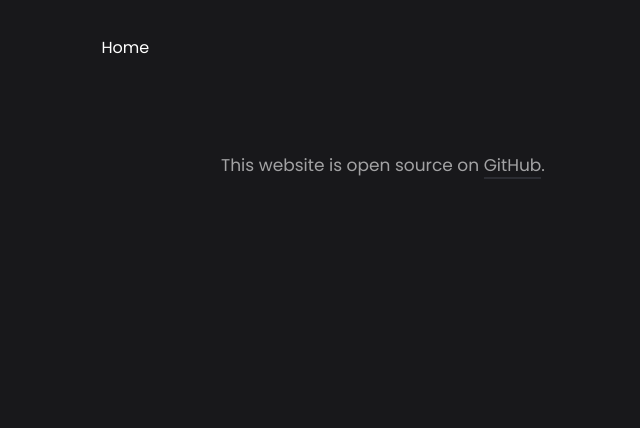
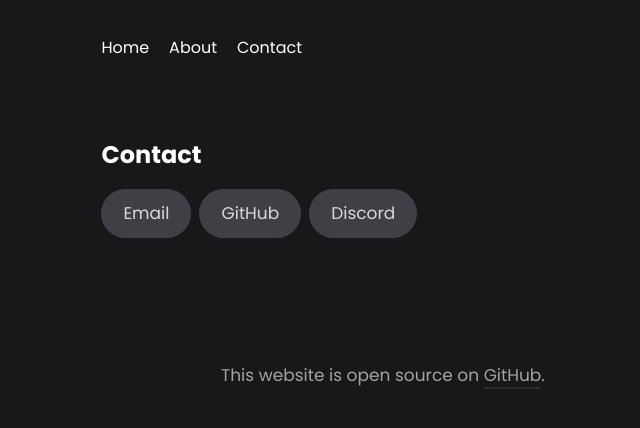
Before and after one commit to elevenski/personal-website, a Nuxt app: page /contact in a window 1280 px wide. Shown: the top 428 px of the page, without its empty margins (257-897 px from the left). Built offline with nearby package versions, Linux system fonts and the light colour scheme.

Commit message:
Add files via upload

```diff
--- a/assets/css/main.css
+++ b/assets/css/main.css
@@ -87,18 +87,18 @@ a:hover {
     display: inline-block;
 }
 
-.aboutBtn {
+.generalBtn {
     background: var(--secondary-background-color);
     display: inline-block;
     transition: all 0.1s linear
 }
 
-.aboutBtn:hover {
+.generalBtn:hover {
     background: var(--tertiary-background-color);
     transition: all 0.1s linear
 }
 
-.aboutBtnText {
+.generalBtnText {
     margin: 0px 10px 0px 10px
 }
 
--- a/components/About.vue
+++ b/components/About.vue
@@ -1,12 +1,31 @@
 <template>
 <div class="about padding section">
-<p class="boldText"><b>Hi, I’m Eleven 👋</b><br>Self taught Full-stack web developer.</p>
-<p class="normalText opacity-60 mt-4">I’m currently working as a full-stack web developer for <a href="https://www.orcsan.eu.org" target="_blank" class="border-gray-500 border-b-2 border-opacity-40 hover:border-opacity-70">Orcsan</a>.</p>
-<p class="normalText opacity-60 mt-4">I’m a 16 years old Self taught Full-stack web developer in <a href="https://www.google.com/search?q=turkey" target="_blank" class="border-gray-500 border-b-2 border-opacity-40 hover:border-opacity-70">Turkey</a>, I usually make and share open-source projects. Also share all my open-source projects on GitHub.</p>
-<div class="aboutBtns mt-5">
-<a href="mailto:elevenvac@pm.me" class="aboutBtn rounded-full mr-2"><p class="aboutBtnText p-3 smallText opacity-80">Email</p></a>
-<a href="https://github.com/elevenvac" target="_blank" class="aboutBtn rounded-full mr-2"><p class="aboutBtnText p-3 smallText opacity-80">GitHub</p></a>
-<a href="https://discord.gg/uhwjhWryND" target="_blank" class="aboutBtn rounded-full"><p class="aboutBtnText p-3 smallText opacity-80">Discord</p></a>
+<center>
+<img class="rounded-full" width="140" src="niceAvatar.png" draggable="false">
+</center>
+<div id="aboutComps" class="mt-6">
+<p class="boldText"><b>More about me</b></p>
+<p class="normalText opacity-60 mt-4">I am Alper "Eleven" Ince, a self taught full-stack web developer based in <a href="https://www.google.com/search?q=turkey" target="_blank" class="border-gray-500 border-b-2 border-opacity-40 hover:border-opacity-70">Turkey</a>.</p>
+<p class="normalText opacity-60 mt-4">I am passionate about design and technology so I always try to craft great-looking products.</p>
+<p class="normalText opacity-60 mt-4">Before getting into web development, I was building discord bots and I had a bot serving over 1.5k servers. When I started programming my first bot, I realized what my true passion was and started learning more about programming.</p>
+<p class="normalText opacity-60 mt-4">When not coding, I like to watch TV shows and movies, play some games with friends or hang out with them. I'm also listening to music most of the time.</p>
+<p class="normalText opacity-60 mt-4">I consider myself a curious and inquisitive person, so on my spare time I like to work on side projects, try to contribute to open source software and aim to constantly learn something new to improve my skillset.</p>
+<p class="normalText opacity-60 mt-4">And last but not least, please don't hesitate to <a href="/contact" class="border-gray-500 border-b-2 border-opacity-40 hover:border-opacity-70">contact me</a>!</p>
+</div>
+<div id="aboutComps" class="mt-5">
+<p class="boldText"><b>Technologies</b></p>
+<a href="https://html.com" target="_blank" class="generalBtn rounded-full mr-2 mt-4"><p class="generalBtnText p-3 smallText opacity-80">HTML</p></a>
+<a href="https://www.w3.org/Style/CSS" target="_blank" class="generalBtn rounded-full mr-2 mt-4"><p class="generalBtnText p-3 smallText opacity-80">CSS</p></a>
+<a href="https://javascript.com" target="_blank" class="generalBtn rounded-full mr-2 mt-4"><p class="generalBtnText p-3 smallText opacity-80">JavaScript</p></a>
+<a href="https://nodejs.org" target="_blank" class="generalBtn rounded-full mr-2 mt-4"><p class="generalBtnText p-3 smallText opacity-80">Node.js</p></a>
+<a href="https://www.electronjs.org" target="_blank" class="generalBtn rounded-full mr-2 mt-4"><p class="generalBtnText p-3 smallText opacity-80">Electron.js</p></a>
+<a href="https://tailwindcss.com" target="_blank" class="generalBtn rounded-full mr-2 mt-4"><p class="generalBtnText p-3 smallText opacity-80">Tailwind CSS</p></a>
+<a href="https://mongodb.com" target="_blank" class="generalBtn rounded-full mr-2 mt-4"><p class="generalBtnText p-3 smallText opacity-80">Mongo DB</p></a>
+<a href="https://figma.com" target="_blank" class="generalBtn rounded-full mr-2 mt-4"><p class="generalBtnText p-3 smallText opacity-80">Figma</p></a>
+<a href="https://nuxtjs.org" target="_blank" class="generalBtn rounded-full mr-2 mt-4"><p class="generalBtnText p-3 smallText opacity-80">Nuxt.js</p></a>
+<a href="https://vuejs.org" target="_blank" class="generalBtn rounded-full mr-2 mt-4"><p class="generalBtnText p-3 smallText opacity-80">Vue.js</p></a>
+<a href="https://www.typescriptlang.org" target="_blank" class="generalBtn rounded-full mr-2 mt-4"><p class="generalBtnText p-3 smallText opacity-80">TypeScript</p></a>
+<a href="https://svelte.dev" target="_blank" class="generalBtn rounded-full mr-2 mt-4"><p class="generalBtnText p-3 smallText opacity-80">Svelte</p></a>
 </div>
 </div>
 </template>
--- /dev/null
+++ b/components/Contact.vue
@@ -0,0 +1,8 @@
+<template>
+<div class="contact padding section">
+<p class="boldText"><b>Contact</b></p>
+<a href="mailto:elevenvac@pm.me" class="generalBtn rounded-full mr-2 mt-4"><p class="generalBtnText p-3 smallText opacity-80">Email</p></a>
+<a href="https://github.com/elevenvac" target="_blank" class="generalBtn rounded-full mr-2 mt-4"><p class="generalBtnText p-3 smallText opacity-80">GitHub</p></a>
+<a href="https://discord.gg/uhwjhWryND" target="_blank" class="generalBtn rounded-full mr-2 mt-4"><p class="generalBtnText p-3 smallText opacity-80">Discord</p></a>
+</div>
+</template>
--- /dev/null
+++ b/components/Introduction.vue
@@ -0,0 +1,8 @@
+<template>
+<div class="about padding section">
+<p class="boldText"><b>Hi, I’m Eleven 👋</b><br>Self taught Full-stack web developer.</p>
+<p class="normalText opacity-60 mt-4">I’m currently working as a full-stack web developer for <a href="https://www.orcsan.eu.org" target="_blank" class="border-gray-500 border-b-2 border-opacity-40 hover:border-opacity-70">Orcsan</a>.</p>
+<p class="normalText opacity-60 mt-4">I’m a 16 years old Self taught Full-stack web developer in <a href="https://www.google.com/search?q=turkey" target="_blank" class="border-gray-500 border-b-2 border-opacity-40 hover:border-opacity-70">Turkey</a>, I usually make and share open-source projects. Also share all my open-source projects on GitHub.</p>
+<a href="/about" class="generalBtn rounded-full mr-2 mt-4"><p class="generalBtnText p-3 smallText opacity-80">About</p></a>
+</div>
+</template>
--- a/components/Navbar.vue
+++ b/components/Navbar.vue
@@ -1,5 +1,7 @@
 <template>
 <div class="navbar padding mt-9">
-<p class="navbarBtn thinText display-inline-block"><a href="/">Home</a></p>
+<p class="navbarBtn thinText display-inline-block mr-5"><a href="/">Home</a></p>
+<p class="navbarBtn thinText display-inline-block mr-5"><a href="/about">About</a></p>
+<p class="navbarBtn thinText display-inline-block"><a href="/contact">Contact</a></p>
 </div>
 </template>
--- /dev/null
+++ b/pages/about.vue
@@ -0,0 +1,15 @@
+<template>
+  <div>
+    <About />
+    <ImageWp />
+  </div>
+</template>
+
+<script>
+import About from "~/components/About.vue"
+  export default{
+    components: {
+        About
+    }
+  }
+</script>
--- /dev/null
+++ b/pages/contact.vue
@@ -0,0 +1,14 @@
+<template>
+  <div>
+    <Contact />
+  </div>
+</template>
+
+<script>
+import Contact from "~/components/Contact.vue"
+  export default{
+    components: {
+        Contact
+    }
+  }
+</script>
--- a/pages/index.vue
+++ b/pages/index.vue
@@ -1,16 +1,16 @@
 <template>
   <div>
-    <About />
+    <Introduction />
     <ImageWp />
   </div>
 </template>
 
 <script>
-import About from "~/components/About.vue"
+import Introduction from "~/components/Introduction.vue"
 import ImageWp from "~/components/ImageWp.vue"
   export default{
     components: {
-        About,
+        Introduction,
         ImageWp
     }
   }
```
Also changed, not shown: components/Footer.vue (line endings or trailing spaces), package.json (line endings or trailing spaces).
